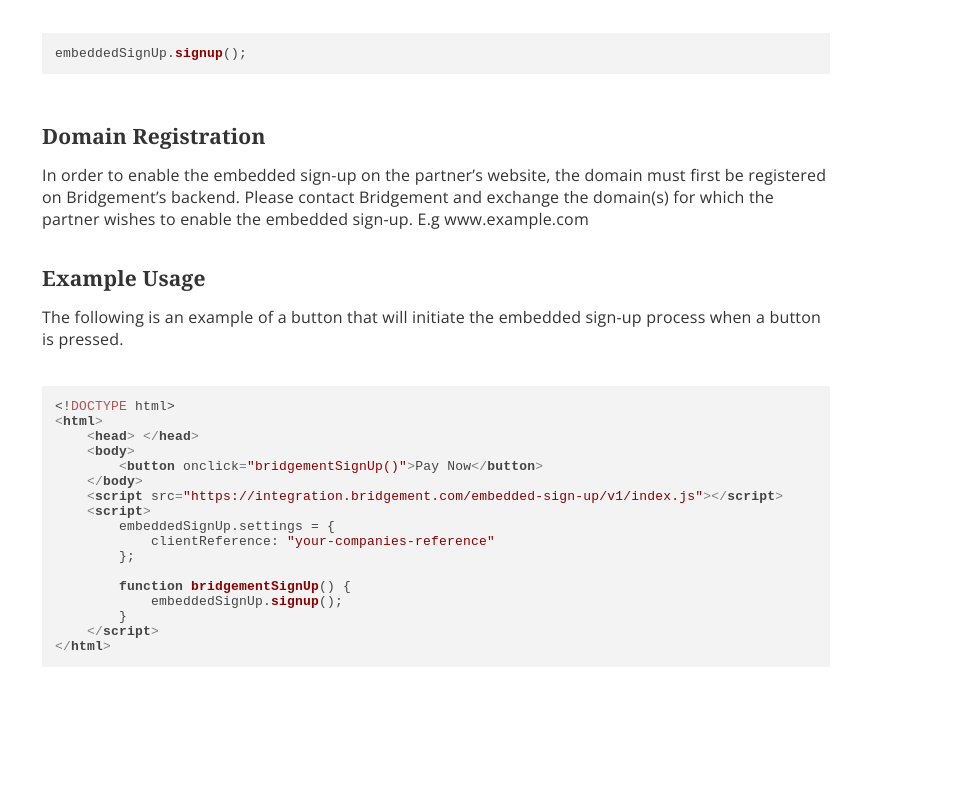
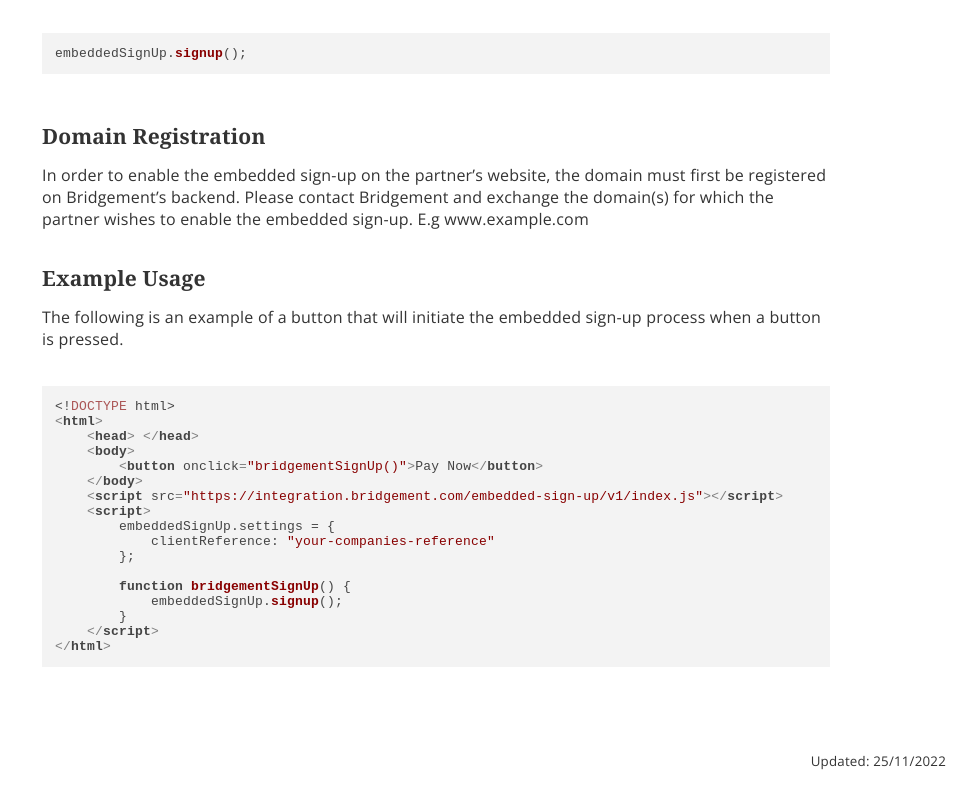
Before and after one commit to Bridgement/Documentation, a plain HTML site: page index.html in a window 1280 px wide. Shown: the part 658-1448 px from the top of the page, without its empty margins (314-1280 px from the left). Before the commit the page ends 1390 px from the top, so only its background shows below. Drawn offline with nearby package versions, Linux system fonts and the light colour scheme.

Commit message:
Add updated-at to footer

```diff
--- a/index.html
+++ b/index.html
@@ -115,6 +115,8 @@
             </div>
         </div>
     </div>
+    <small style="float: right; margin: 20px">Updated: <time
+datetime="2022-11-25">25/11/2022</time></small>
 </body>
 
 </html>
```
